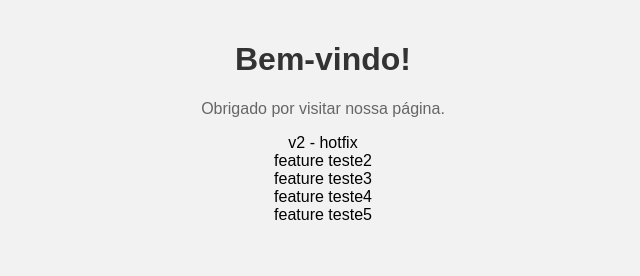
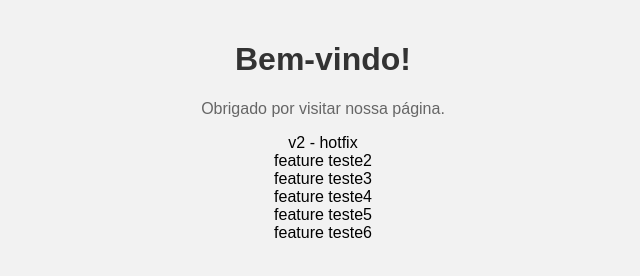
Before and after one commit to Matheuscara/gitflow_fullcycle, a plain HTML site: page index.html in a window 1280 px wide. Shown: the whole page, without its empty margins (317-957 px from the left). Drawn offline with Linux system fonts and the light colour scheme.

Commit message:
Feat: feature teste6

```diff
--- a/index.html
+++ b/index.html
@@ -35,6 +35,7 @@
       <div>feature teste3</div>
             <div>feature teste4</div>
             <div>feature teste5</div>
+            <div>feature teste6</div>
 
     </div>
   </body>
```
